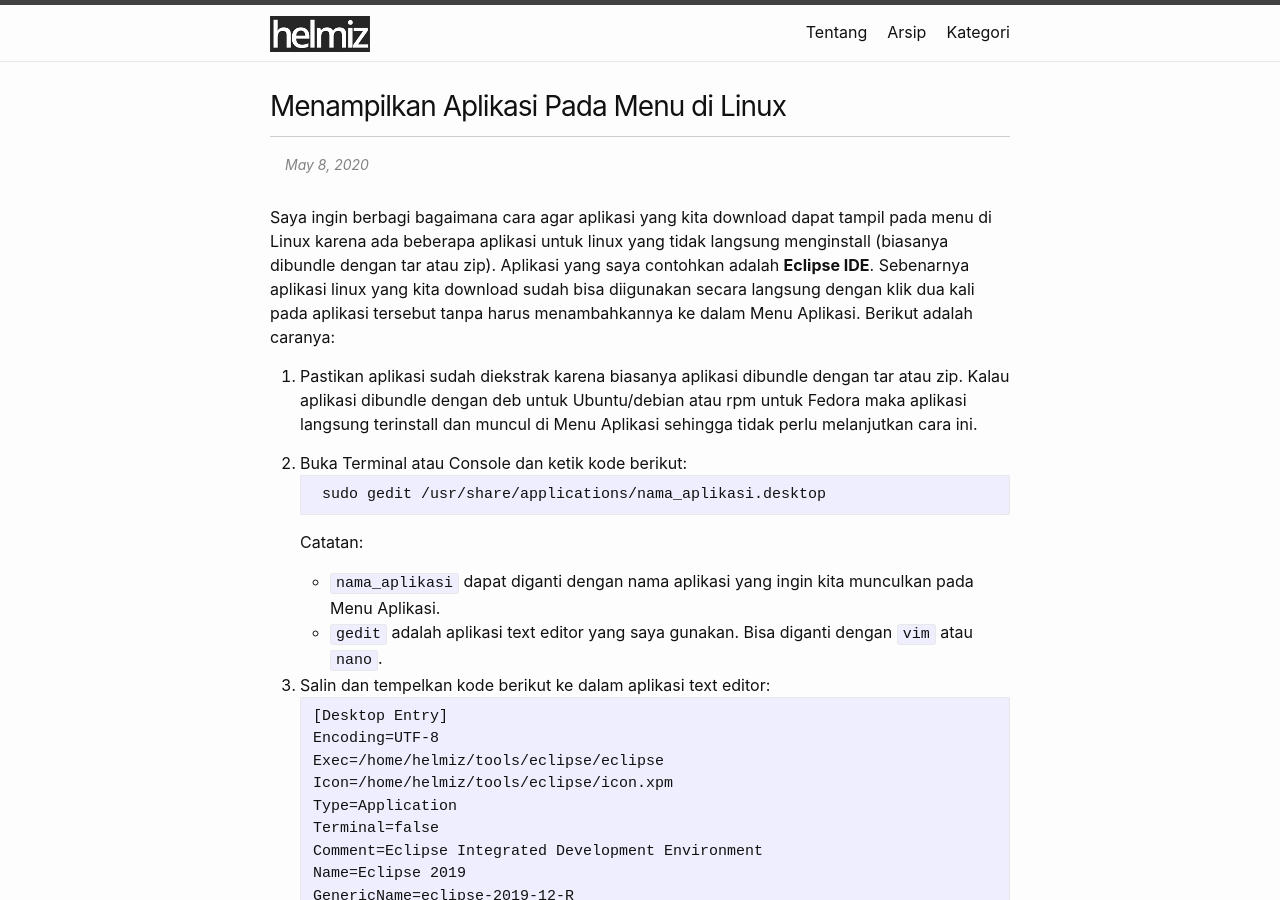
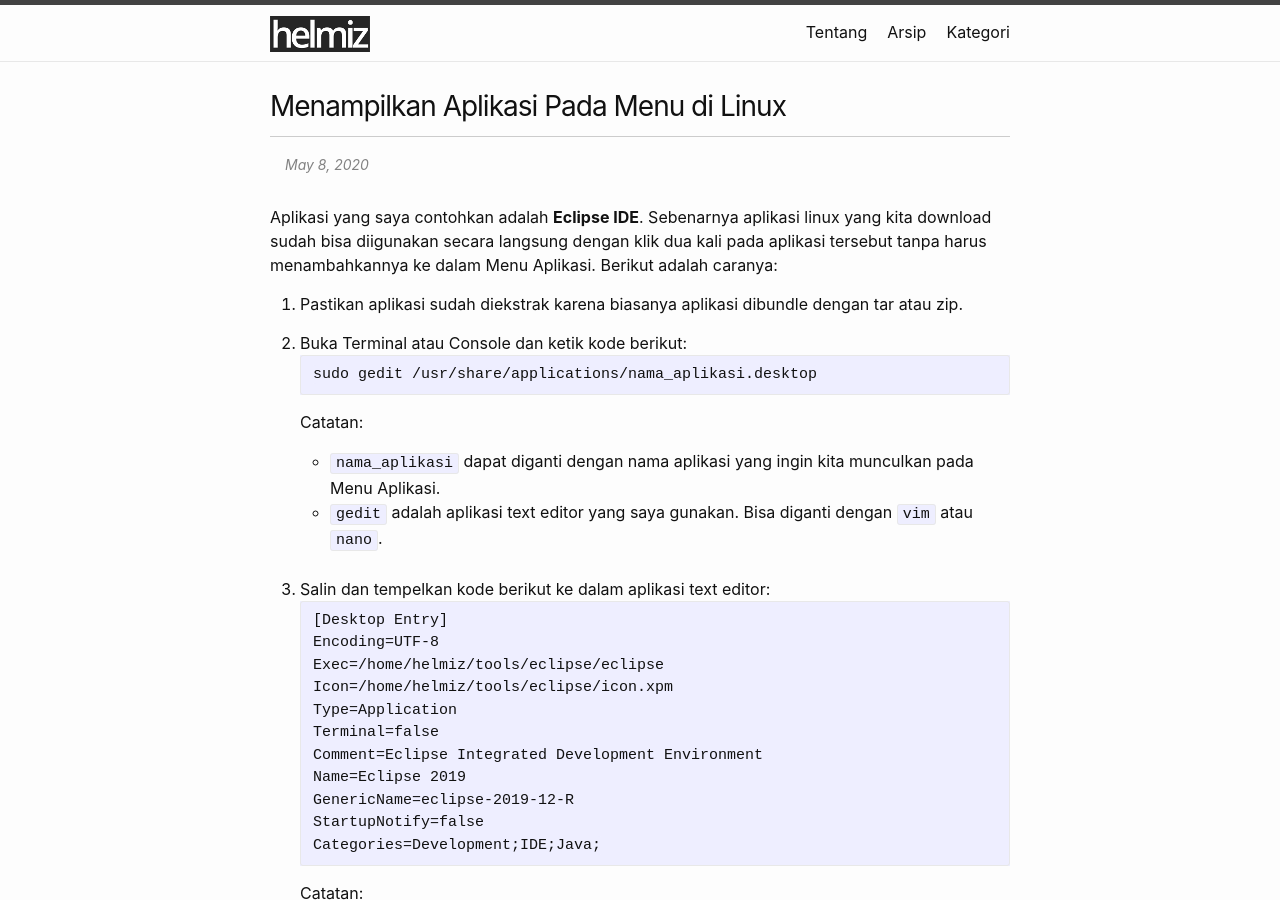
Before and after one commit to helmiz/helmiz.github.io, a Jekyll site: the page built from _posts/2020-05-08-menampilkan-aplikasi-pada-menu-linux.md, in a window 1280 px wide and 900 px high. Built offline with Jekyll 4.4.1, drawn with Linux system fonts in a browser that asks for light colours; comment, search, counter and statistics services are not loaded.

Commit message:
Menghapus beberapa kalimat dan Menambahkan dua spasi dan <br/> untuk newline

````diff
--- a/_posts/2020-05-08-menampilkan-aplikasi-pada-menu-linux.md
+++ b/_posts/2020-05-08-menampilkan-aplikasi-pada-menu-linux.md
@@ -5,17 +5,18 @@
 categories: linux
 
 ---
-Saya ingin berbagi bagaimana cara agar aplikasi yang kita download dapat tampil pada menu di Linux karena ada beberapa aplikasi untuk linux yang tidak langsung menginstall (biasanya dibundle dengan tar atau zip). Aplikasi yang saya contohkan adalah **Eclipse IDE**. Sebenarnya aplikasi linux yang kita download sudah bisa diigunakan secara langsung dengan klik dua kali pada aplikasi tersebut tanpa harus menambahkannya ke dalam Menu Aplikasi. Berikut adalah caranya:
+Aplikasi yang saya contohkan adalah **Eclipse IDE**. Sebenarnya aplikasi linux yang kita download sudah bisa diigunakan secara langsung dengan klik dua kali pada aplikasi tersebut tanpa harus menambahkannya ke dalam Menu Aplikasi. Berikut adalah caranya:
 
-1.  Pastikan aplikasi sudah diekstrak karena biasanya aplikasi dibundle dengan tar atau zip. Kalau aplikasi dibundle dengan deb untuk Ubuntu/debian atau rpm untuk Fedora maka aplikasi langsung terinstall dan muncul di Menu Aplikasi sehingga tidak perlu melanjutkan cara ini.
+1. Pastikan aplikasi sudah diekstrak karena biasanya aplikasi dibundle dengan tar atau zip.
 
 2. Buka Terminal atau Console dan ketik kode berikut:
-    ```
-    sudo gedit /usr/share/applications/nama_aplikasi.desktop
-    ```
-    Catatan:
-    -   `nama_aplikasi` dapat diganti dengan nama aplikasi yang ingin kita munculkan pada Menu Aplikasi.
-	-   `gedit` adalah aplikasi text editor yang saya gunakan. Bisa diganti dengan `vim` atau `nano`.
+```
+sudo gedit /usr/share/applications/nama_aplikasi.desktop
+```
+Catatan:
+- `nama_aplikasi` dapat diganti dengan nama aplikasi yang ingin kita munculkan pada Menu Aplikasi.
+- `gedit` adalah aplikasi text editor yang saya gunakan. Bisa diganti dengan `vim` atau `nano`.
+<br/>
 
 3. Salin dan tempelkan kode berikut ke dalam aplikasi text editor:
 ```
@@ -39,6 +40,7 @@
 -   `Comment` adalah deskripsi aplikasi, contohnya "Untuk melihat website di Internet".
 -   `Categories` adalah tempat dimana aplikasi ditampilkan pada menu. Lihat bagian tambahan di bawah.
 - `Type` adalah spesifikasi pada aplikasi desktop yang memiliki tiga jenis, yaitu `Application`, `Link`, dan`Directory`.
+<br/>
 
 4. Simpan dan keluar dari aplikasi teks editor yang kita gunakan untuk membuat file `.desktop`.
 
````
